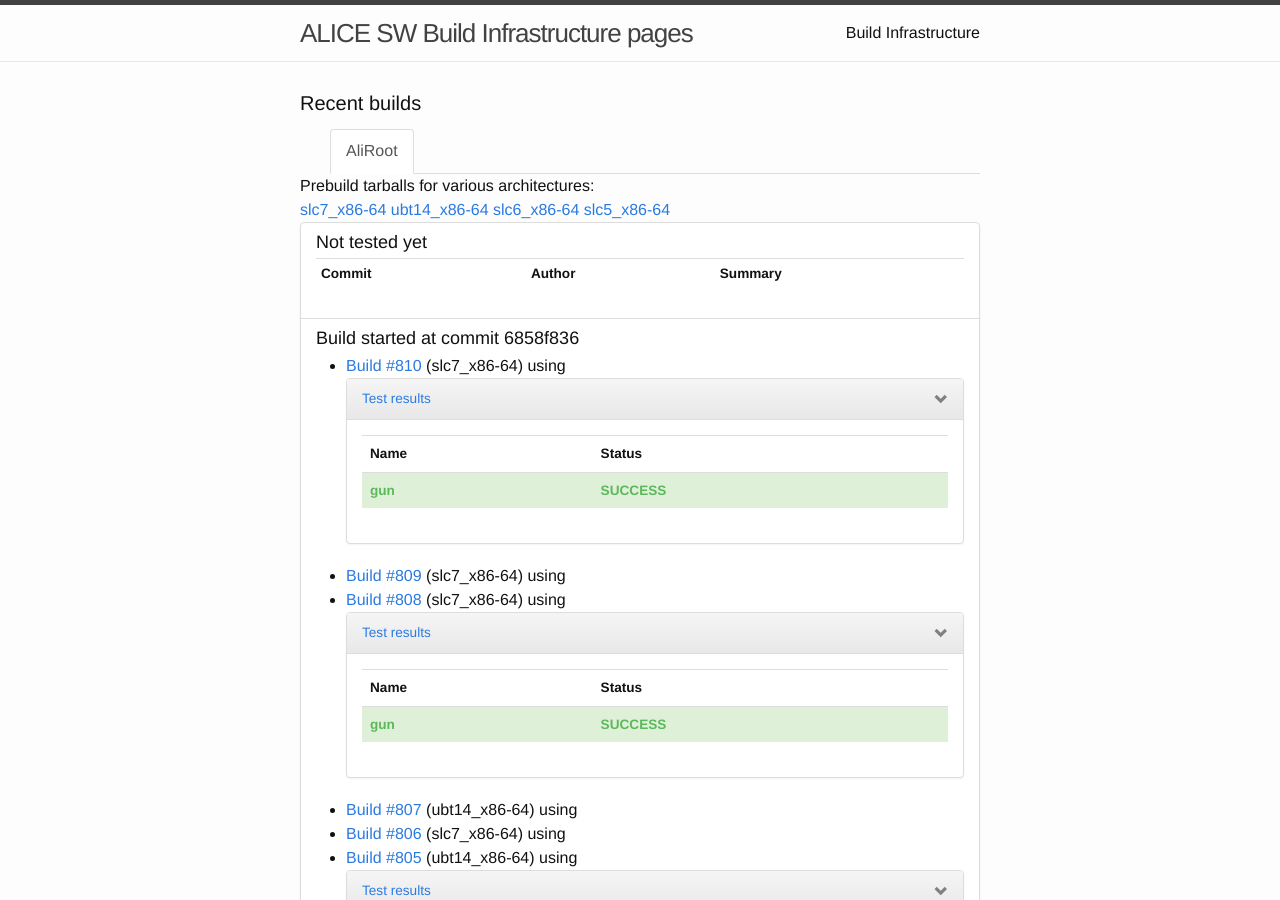
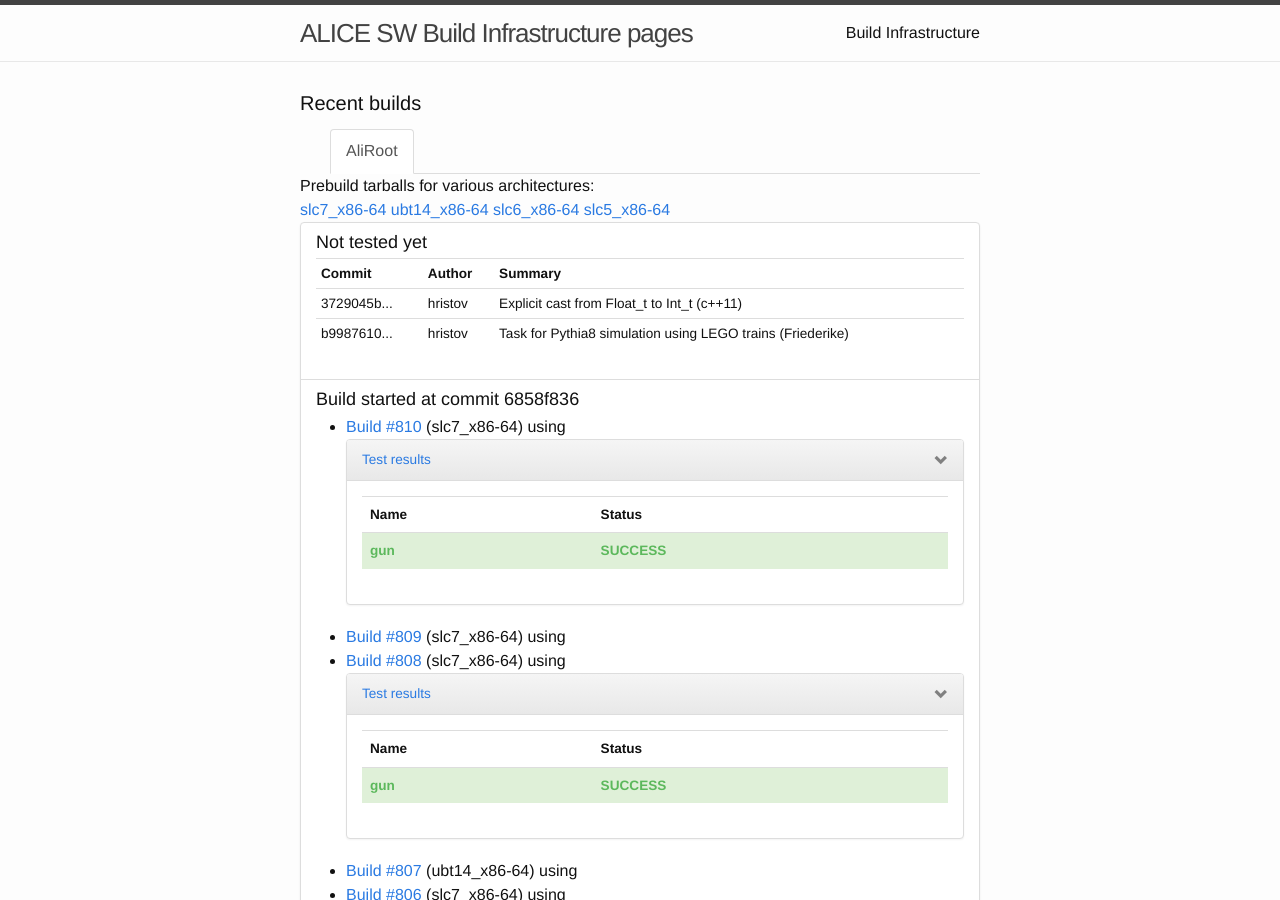
Before and after one commit to alisw/alisw.github.io, a Jekyll site: the page built from index.html, in a window 1280 px wide and 900 px high. Built offline with Jekyll 4.4.1, drawn with Linux system fonts in a browser that asks for light colours; nearby versions of some CDN libraries.

Commit message:
Updated results.

```diff
--- a/_data/commits-aliroot-master.yaml
+++ b/_data/commits-aliroot-master.yaml
@@ -1,3 +1,13 @@
+-
+ commit: "3729045bf701d9b9ad9612bc3c2b4d8198ddd445"
+ message: >-
+    Explicit cast from Float_t to Int_t (c++11)
+ author: !!str hristov
+-
+ commit: "b9987610ab77f6e06df207baafba5281d15b845c"
+ message: >-
+    Task for Pythia8 simulation using LEGO trains (Friederike)
+ author: !!str hristov
 -
  commit: "6858f836f38c05df515d95f6ca33e0310ba5f240"
  message: >-
```
